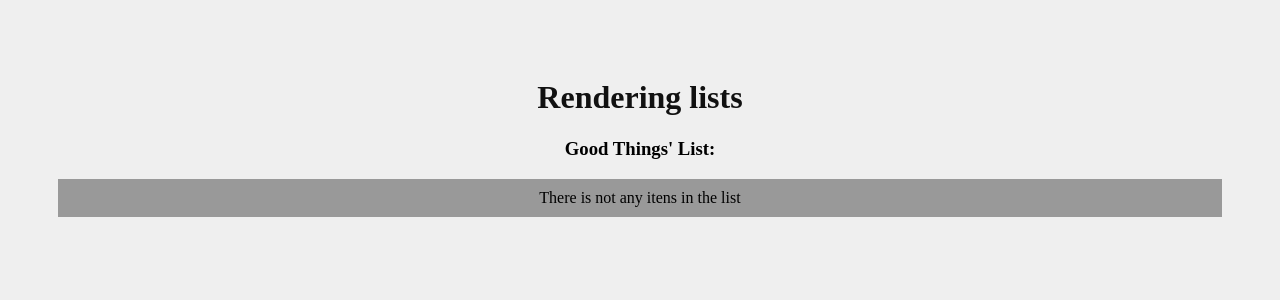
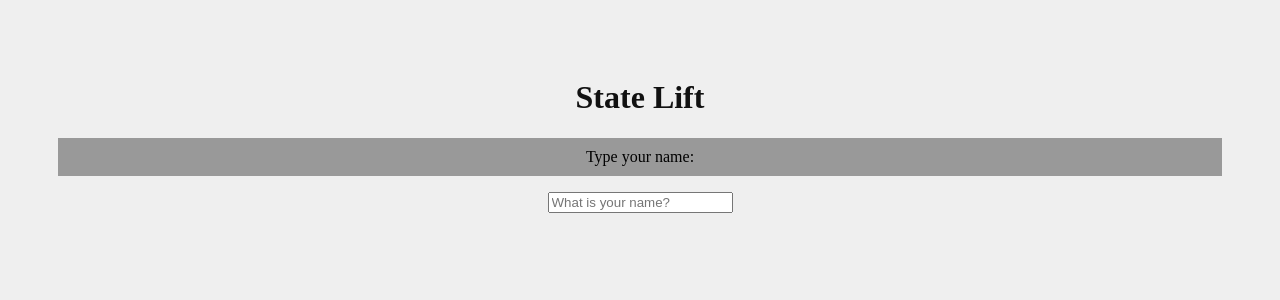
Before and after one commit to Ravelos/My-app, a React (Create React App) app: page / in a window 1280 px wide. Shown: the top 300 px of the page. Built offline with nearby package versions, Linux system fonts and the light colour scheme.

Commit message:
using state lift in app component

```diff
--- a/src/App.js
+++ b/src/App.js
@@ -1,15 +1,17 @@
 import './App.css';
-import AnotherList from './components/AnotherList';
+import {useState} from 'react'
+import YourName from './components/YourName';
+import Greetings from './components/Greetings';
 
 function App() {
 
-  const myItens=['Vue','Angular','React']
+  const [name, setName]=useState()
 
   return (
     <div className="App">
-      <h1>Rendering lists</h1>
-      <AnotherList itens={myItens}/>
-
+      <h1>State Lift</h1>
+       <YourName setName={setName} />
+       <Greetings name={name}/>
     </div>
   );
 }
```
